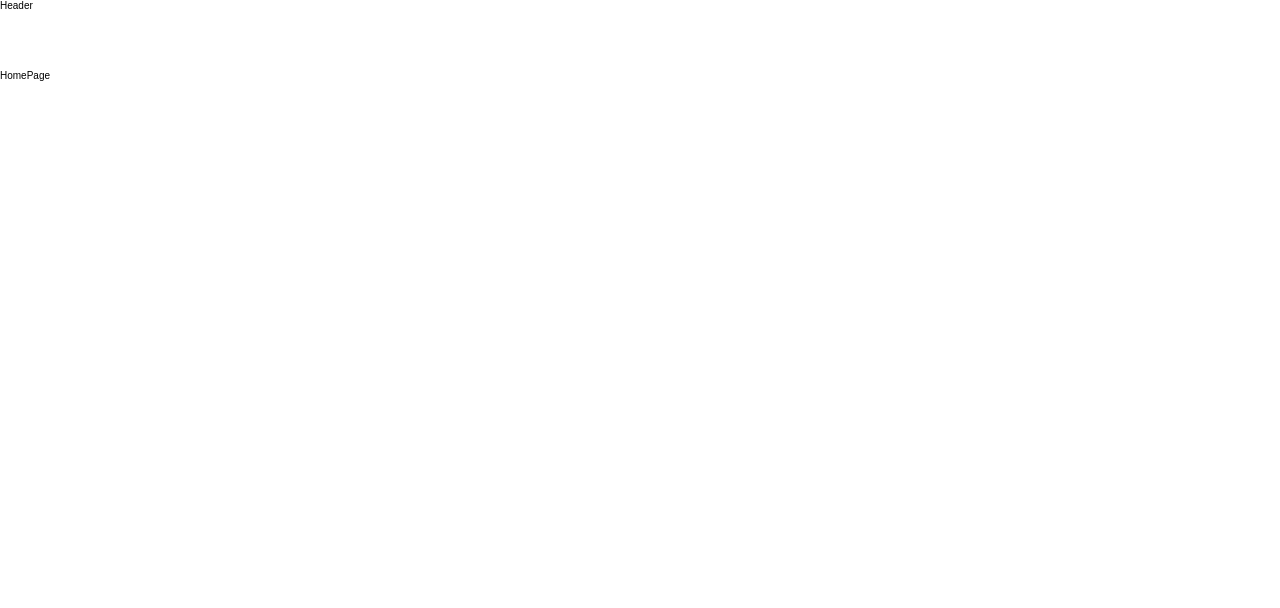
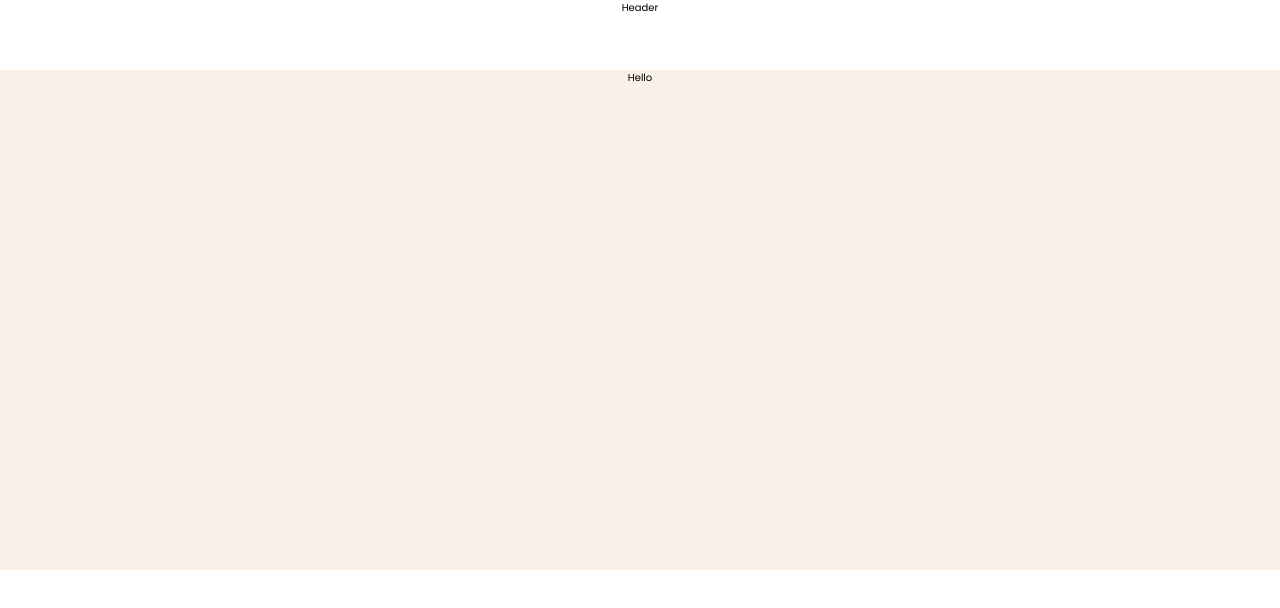
Before and after one commit to SubwaySerfer/chatBot-test, a Vue app: page /home in a window 1280 px wide. Shown: the top 608 px of the page. Built offline with nearby package versions, Linux system fonts and the light colour scheme.

Commit message:
feat: add vuex modules

```diff
--- a/index.html
+++ b/index.html
@@ -4,6 +4,7 @@
     <meta charset="UTF-8" />
     <link rel="icon" type="image/svg+xml" href="/vite.svg" />
     <meta name="viewport" content="width=device-width, initial-scale=1.0" />
+    <link rel="stylesheet" href="./src/style.css">
     <title>Chat Bot</title>
   </head>
   <body>
--- a/src/App.vue
+++ b/src/App.vue
@@ -5,13 +5,25 @@
       <component :is="slotProps.Component" class="component"></component>
     </transition>
   </router-view>
+  <teleport to="#app">
+    <chat-popup v-if="isChatPopupOpen"></chat-popup>
+  </teleport>
 </template>
 
 <script>
 import TheHeader from './components/layout/TheHeader.vue';
+import ChatPopup from './components/layout/ChatPopup.vue'
 
 export default {
-  components: { TheHeader }
+  components: {
+    TheHeader,
+    ChatPopup
+  },
+  computed: {
+    isChatPopupOpen() {
+      return this.$store.getters['chatPopup/getIsChatOpen']
+    }
+  }
 }
 
 
--- /dev/null
+++ b/src/components/home/PromoSection.vue
@@ -0,0 +1,13 @@
+<template>
+  <section class="home-promo">
+    Hello
+  </section>
+</template>
+
+<style scoped>
+.home-promo {
+  height: 50rem;
+  background: #f9f1e7;
+  width: 100%;
+}
+</style>
--- /dev/null
+++ b/src/components/layout/ChatPopup.vue
@@ -0,0 +1,16 @@
+<template>
+  <div class="chat-modal">
+    <div>main content</div>
+
+    <div>chat field</div>
+  </div>
+</template>
+
+<style scoped>
+.chat-modal {
+  display: flex;
+  flex-direction: column;
+  height: 520px;
+  width: 350px;
+}
+</style>
--- a/src/pages/home/HomePage.vue
+++ b/src/pages/home/HomePage.vue
@@ -1,3 +1,13 @@
 <template>
-  <main>HomePage</main>
+  <main>
+    <promo-section></promo-section>
+  </main>
 </template>
+
+<script>
+import PromoSection from '../../components/home/PromoSection.vue';
+
+export default {
+  components: { PromoSection }
+}
+</script>
--- a/src/store/index.js
+++ b/src/store/index.js
@@ -1,5 +1,11 @@
 import { createStore } from "vuex"
 
-const store = createStore({})
+import chatPopupModule from './modules/chatPopup'
+
+const store = createStore({
+  modules: {
+    chatPopup: chatPopupModule
+  }
+})
 
 export default store
--- /dev/null
+++ b/src/store/modules/chatPopup/getters.js
@@ -0,0 +1,5 @@
+export default {
+  getIsChatOpen(state) {
+    return state.isChatPopupOpen
+  }
+}
--- /dev/null
+++ b/src/store/modules/chatPopup/index.js
@@ -0,0 +1,12 @@
+import mutations from "./mutations";
+import getters from "./getters";
+
+export default {
+  namespaced: true, state() {
+    return {
+      isChatPopupOpen: false
+    }
+  },
+  mutations,
+  getters
+}
--- /dev/null
+++ b/src/store/modules/chatPopup/mutations.js
@@ -0,0 +1,5 @@
+export default {
+  toggleChatPopup(state) {
+    state.isChatPopupOpen = !isChatPopupOpen
+  }
+}
--- a/src/style.css
+++ b/src/style.css
@@ -22,7 +22,7 @@ html {
 body {
   margin: 0;
   display: flex;
-  place-items: center;
+  place-items: start center;
   min-width: 320px;
   min-height: 100vh;
 }
@@ -63,6 +63,8 @@ button:focus-visible {
   text-align: center;
   display: flex;
   flex-direction: column;
-  justify-content: flex-start;
-  width: 1440px;
+  justify-content: center;
+  height: 100%;
+  width: 100%;
+  max-width: 1440px;
 }
```
